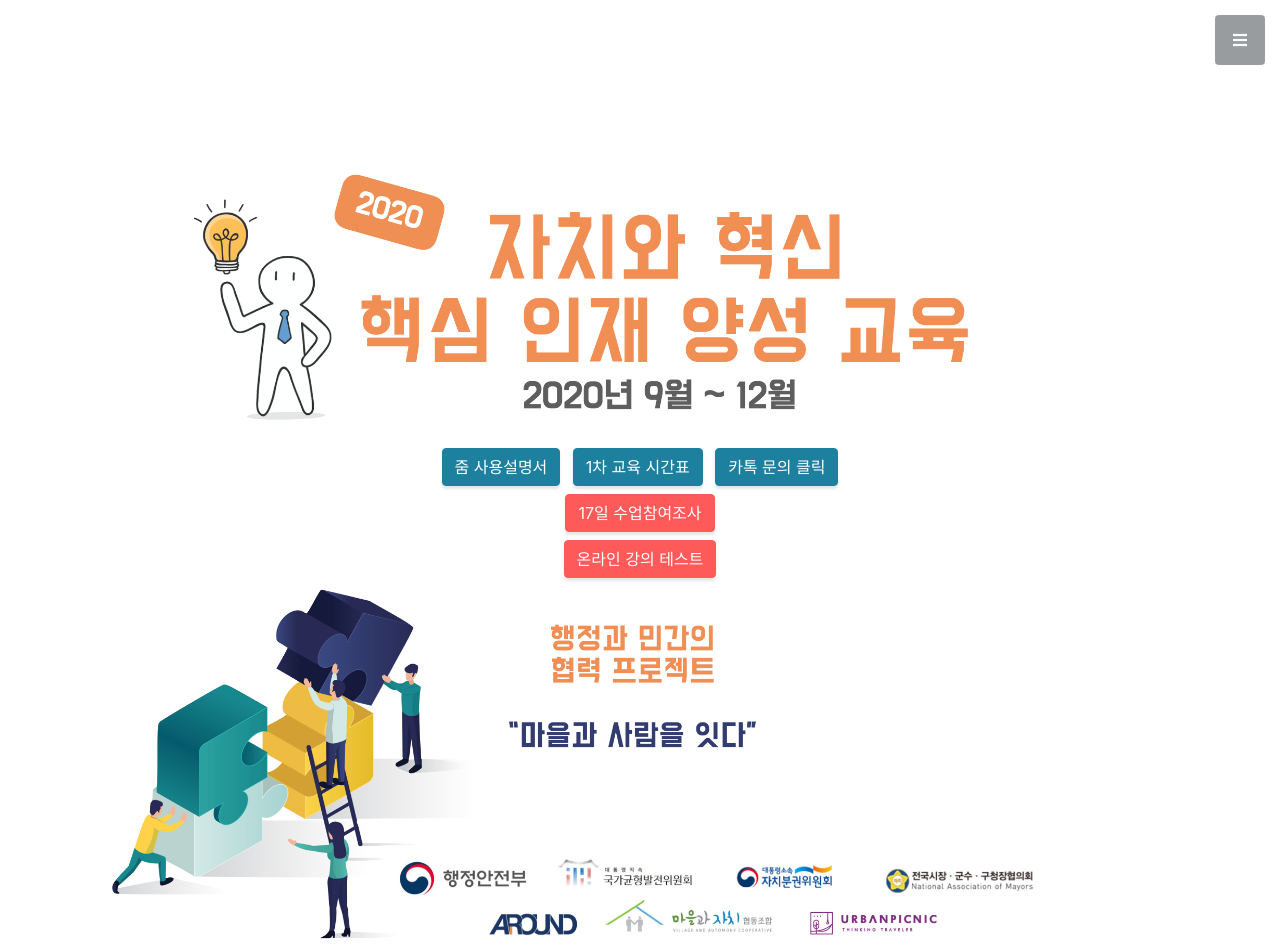
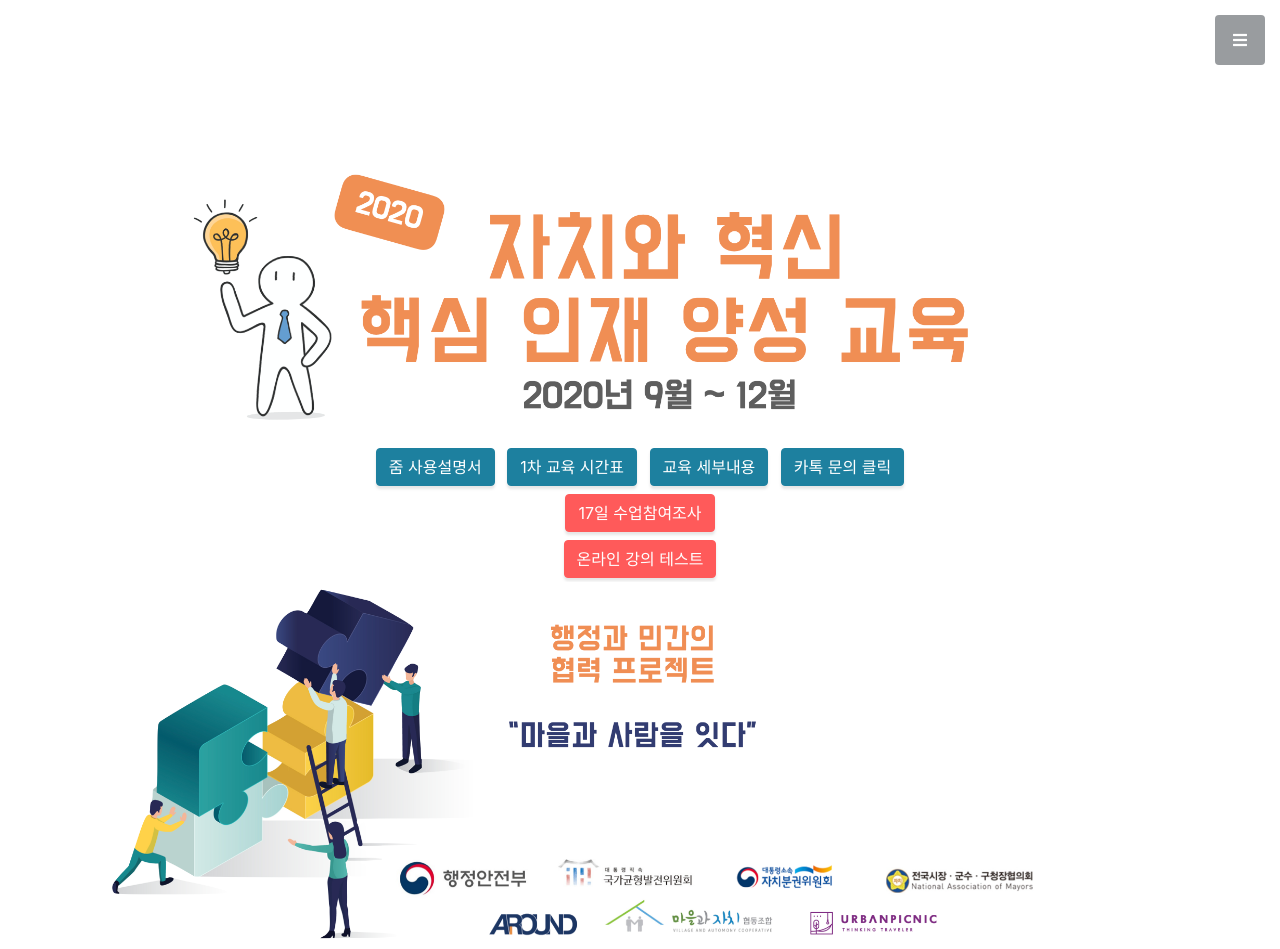
Before and after one commit to AROUNDjoa/jachiup, a website with bundled scripts: page index.html in a window 1280 px wide. Shown: the top 949 px of the page. Built offline with nearby package versions, Linux system fonts and the light colour scheme.

Commit message:
Add files via upload

```diff
--- a/index.html
+++ b/index.html
@@ -68,6 +68,7 @@
      <div class="item">
       <a class="btn btn-primary btn-xl js-scroll-trigger" href="https://drive.google.com/file/d/1dB82wEJbh-4mtjxZi-Ksoxkas5XkMuzG/view?usp=sharing" target="_blank">줌 사용설명서</a>
       <a class="btn btn-primary btn-xl js-scroll-trigger" href="https://drive.google.com/file/d/1eI8LNSv84teyNLUxNyI4YFLNl20YzK2u/view?usp=sharing" target="_blank">1차 교육 시간표</a>
+      <a class="btn btn-primary btn-xl js-scroll-trigger" href="https://drive.google.com/file/d/1dT-mXtjW5ySzwS-JrcopJTXY1n_0GJ3K/view?usp=sharing" target="_blank">교육 세부내용</a>
        <a class="btn btn-primary btn-xl js-scroll-trigger" href="https://open.kakao.com/o/guS087qc" target="_blank">카톡 문의 클릭</a>
       </div>
       <div class="item">
```
